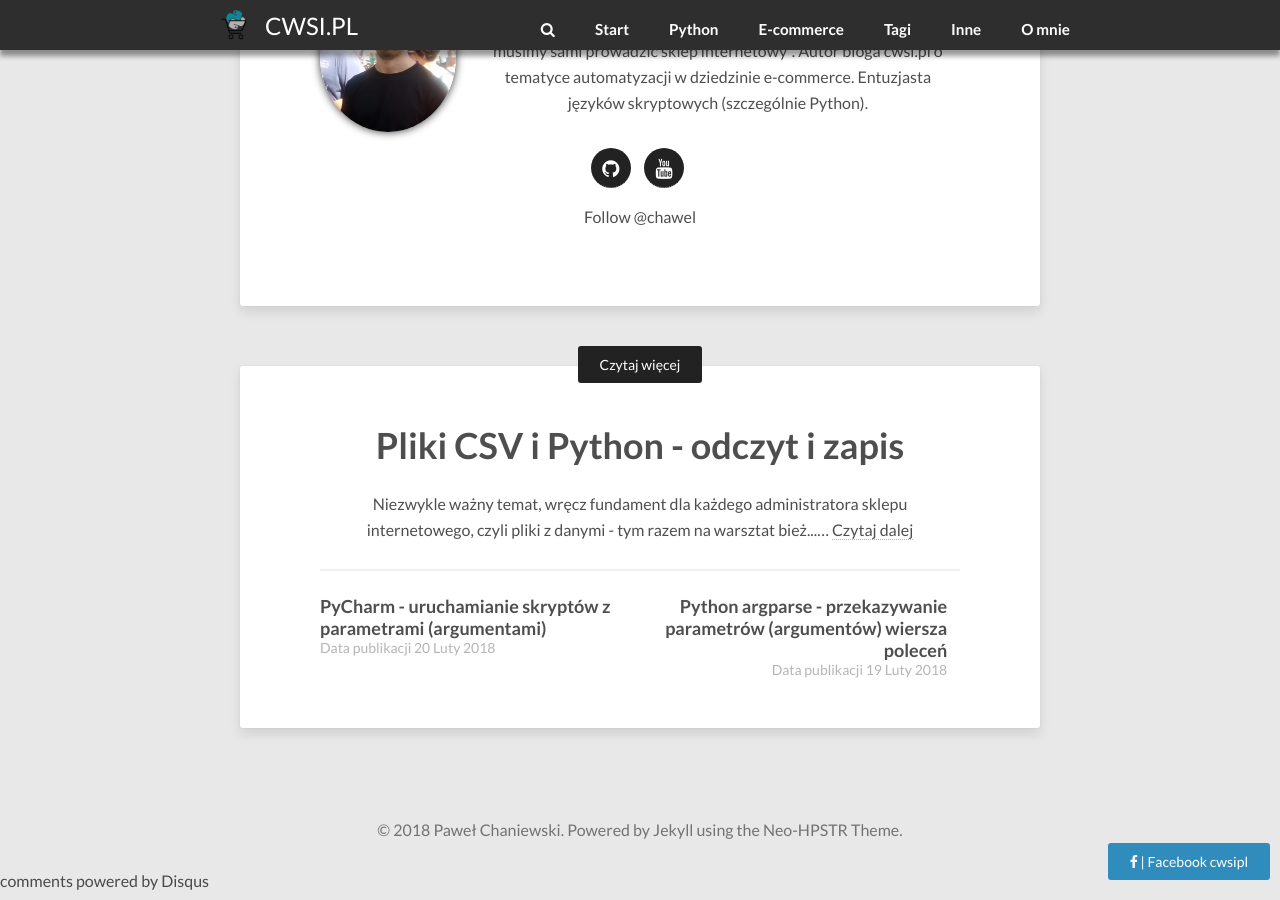
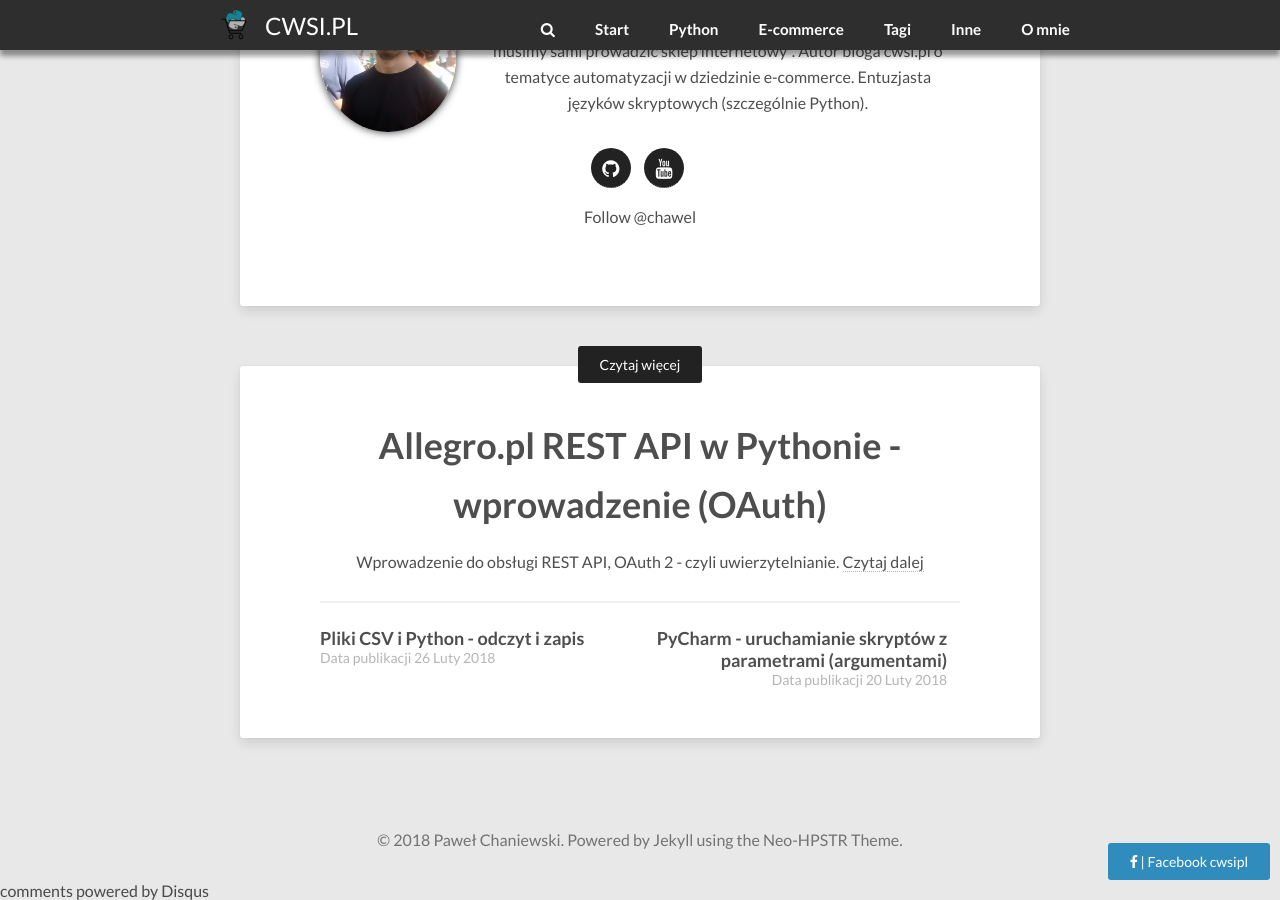
Before and after one commit to chawel/blog-test, a Jekyll site: the page built from _posts/ecommerce/allegro/2018-03-09-podstawy-obslugi-web-api-allegro-pl-web-services-i-modul-suds-jurko-w-pythonie.md, in a window 1280 px wide and 900 px high, scrolled down 9371 px. Built offline with Jekyll 4.4.1, drawn with Linux system fonts in a browser that asks for light colours; nearby versions of some CDN libraries; comment, search, counter and statistics services are not loaded; some of the changed lines change nothing that is shown.

Commit message:
New post: Allegro REST API - wprowadzenie

````diff
--- a/_posts/ecommerce/allegro/2018-03-09-podstawy-obslugi-web-api-allegro-pl-web-services-i-modul-suds-jurko-w-pythonie.md
+++ b/_posts/ecommerce/allegro/2018-03-09-podstawy-obslugi-web-api-allegro-pl-web-services-i-modul-suds-jurko-w-pythonie.md
@@ -3,7 +3,7 @@
 title: Podstawy obsługi Web API Allegro.pl - Web Services i moduł suds-jurko w Pythonie
 modified:
 categories: ecommerce/allegro
-description:
+description: Wprowadzenie do obsługi WebAPI - protokół SOAP, WSDL oraz moduł suds
 tags: [allegro, web services, suds, python]
 image:
   feature: allegro_webapi_schemat.png
--- /dev/null
+++ b/_posts/ecommerce/allegro/2018-03-23-allegro-pl-rest-api-w-pythonie-wprowadzenie.md
@@ -0,0 +1,237 @@
+---
+layout: post
+title: Allegro.pl REST API w Pythonie - wprowadzenie (OAuth)
+modified:
+categories: ecommerce/allegro
+description: Wprowadzenie do obsługi REST API, OAuth 2 - czyli uwierzytelnianie.
+tags: [allegro, rest, python]
+image:
+  feature: rest_allegro.jpg
+  credit:
+  creditlink:
+comments:
+share:
+date: 2018-03-23T23:26:17+01:00
+---
+
+Wpis o tym jak zacząć korzystać z REST API serwisu Allegro.pl w skryptach pisanych w Pythonie. Postaram się wyjaśnić niezbędne minimum, do tego by zacząć od razu korzystać z API.
+
+<!-- more -->
+
+Jeżeli czytałeś poprzedni wpis [Podstawy REST API - Obsługa API platformy Shoper]({{ site.baseurl }}{% post_url ecommerce/shoper/2018-02-12-podstawy-restapi-obsluga-api-platformy-shoper %})
+ to prawdopodobnie kilka razy będziesz miał wrażenie *deja vu*, ale nic dziwnego, skoro znowu omawiamy serwis o architekturze REST. Standardowo, nie będę tłumaczył zasad działania tego typu serwisu, ani nie będę wnikał w poszczególne metody HTTP do jego obsługi. Zainteresowanych teorią odsyłam do [Oficjalnej Dokumentacji](https://developer.allegro.pl/about/), gdzie jest to całkiem nieźle wyjaśnione.
+
+## Wstęp
+Na początek, musimy wykonać pewne czynności aby uzyskać dostęp do REST API, czyli zarejestrować naszą aplikację (lub skrypt jak kto woli), uzyskując przy tym dane dostępowe do REST API potrzebne do uzyskania *token*.
+
+### Istotna uwaga:
+**Na chwilę obecną nie możemy "odwiązać" aplikacji, inaczej mówiąc, raz podwiązana aplikacja do konta - zawsze będzie miała dostęp do API. Tak samo z wygenerowanymi danymi dostępowymi - nie można ich zdjąć czy odwołać dostępu za ich pomocą - dlatego lepiej jest nie umieszczać ich w kodzie źródłowym programu czy chwalić się nimi.**
+
+
+Pełna instrukcja jak działa rejestracja aplikacji oraz cała procedura opisana została w [Oficjalnej Dokumentacji - Rejestracja Aplikacji](https://developer.allegro.pl/auth/).
+
+Dla osób z *tekstowstrętem*, cały proces w obrazkach.
+{% capture images %}
+	/images/allegro/allegro_rest_reg1.png
+	/images/allegro/allegro_rest_reg2.png
+	/images/allegro/allegro_rest_reg3.png
+{% endcapture %}
+{% include gallery images=images caption="Proces rejestracji aplikacji" cols=2 %}
+
+## Uzyskanie tokena (uwierzytelnienie aplikacji)
+Będziemy brali udział w zabawie zwanej [OAuth 2.0](https://oauth.net/2/) - polega ona na wykonaniu kilku czynności, aby udzielić naszej aplikacji uprawnień do wykonywania operacji w imieniu naszego konta na allegro. Po kolei:
+
+1. Rejestrujemy naszą aplikację (to już za nami) i uzyskanie danych dostępowych
+2. Wysyłamy żądanie do odpowiedniego endpointa przekazując dane dostępowe oraz tzw. *redirect uri* (o nim za chwilę)
+3. W tym momencie w graficznym interfejsie (zwykle dzięki otwarciu się przeglądarki) zostaniemy przekierowani do formularza logowania do naszego konta na Allegro.pl
+4. Wyrażamy zgodę na powiązanie aplikacji z naszym kontem na Allegro.pl
+5. Teraz, na adres podany w *redirect_uri* zostanie wysłany *kod autoryzacyjny* (jest on **jednorazowy i ważny 10 sekund!**)
+6. Wysyłamy kolejne żądanie na odpowiedni adres, w którego ciele przekazujemy odpowiednią zawartość, w tym wcześniej uzyskany *kod autoryzacyjny*.
+7. Zwrócona odpowiedź (w formie JSON) powinna zawierać nasz *token* - czyli ciąg znaków używany do uwierzytelniania naszych poczynań przez REST API.
+
+Jest trochę tego, więc od razu zaczynamy implementację - kod omówiony w komentarzach.
+
+{% highlight python %}
+import requests
+from http.server import BaseHTTPRequestHandler, HTTPServer
+import webbrowser
+
+# Dla ułatwienia, definiujemy domyślne wartości (tak zwane stałe), są one uniwersalne
+DEFAULT_OAUTH_URL = 'https://allegro.pl/auth/oauth'
+DEFAULT_REDIRECT_URI = 'http://localhost:8000'
+
+# Implementujemy funkcję, której parametry przyjmują kolejno:
+#  - client_id (ClientID), api_key (API Key) oraz opcjonalnie redirect_uri i oauth_url
+# (jeżeli ich nie podamy, zostaną użyte domyślne zdefiniowane wyżej)
+def get_access_code(client_id, api_key, redirect_uri=DEFAULT_REDIRECT_URI, oauth_url=DEFAULT_OAUTH_URL):
+    # zmienna auth_url zawierać będzie zbudowany na podstawie podanych parametrów URL do zdobycia kodu
+    auth_url = '{}/authorize' \
+               '?response_type=code' \
+               '&client_id={}' \
+               '&api-key={}' \
+               '&redirect_uri={}'.format(oauth_url, client_id, api_key, redirect_uri)
+
+    # uzywamy narzędzia z modułu requests - urlparse - służy do spardowania podanego url
+    # (oddzieli hostname od portu)
+    parsed_redirect_uri = requests.utils.urlparse(redirect_uri)
+
+    # definiujemy nasz serwer - który obsłuży odpowiedź allegro (redirect_uri)
+    server_address = parsed_redirect_uri.hostname, parsed_redirect_uri.port
+
+    # Ta klasa pomoże obsłużyć zdarzenie GET na naszym lokalnym serwerze
+    # - odbierze żądanie (odpowiedź) z serwisu allegro
+    class AllegroAuthHandler(BaseHTTPRequestHandler):
+        def __init__(self, request, address, server):
+            super().__init__(request, address, server)
+
+        def do_GET(self):
+            self.send_response(200, 'OK')
+            self.send_header('Content-Type', 'text/html')
+            self.end_headers()
+
+            self.server.path = self.path
+            self.server.access_code = self.path.rsplit('?code=', 1)[-1]
+
+    # Wyświetli nam adres uruchomionego lokalnego serwera
+    print('server_address:', server_address)
+
+    # Uruchamiamy przeglądarkę, przechodząc na adres zdefiniowany do uzyskania kodu dostępu
+    # wyświetlić się powinien formularz logowania do serwisu Allegro.pl
+    webbrowser.open(auth_url)
+
+    # Uruchamiamy nasz lokalny web server na maszynie na której uruchomiony zostanie skrypt
+    # taki serwer dostępny będzie pod adresem http://localhost:8000 (server_address)
+    httpd = HTTPServer(server_address, AllegroAuthHandler)
+    print('Waiting for response with access_code from Allegro.pl (user authorization in progress)...')
+
+    # Oczekujemy tylko jednego żądania
+    httpd.handle_request()
+
+    # Po jego otrzymaniu zamykamy nasz serwer (nie obsługujemy już żadnych żądań)
+    httpd.server_close()
+
+    # Klasa HTTPServer przechowuje teraz nasz access_code - wyciągamy go
+    _access_code = httpd.access_code
+
+    # Dla jasności co się dzieje - wyświetlamy go na ekranie
+    print('Got an authorize code: ', _access_code)
+
+    # i zwracamy jako rezultat działania naszej funkcji
+    return _access_code
+{% endhighlight %}
+
+W czasie działania tej funkcji, powinna otworzyć się nam przeglądarka z formularzem logowania do serwisu Allegro.pl, logujemy się, następnie wyświetli się komunikat z zapytaniem, czy wyrażamy zgodę na powiązanie aplikacji która o to prosi - zgadzamy się. **(pkt. 3-4)**
+
+{% capture images %}
+	/images/allegro/allegro_rest_auth1.png
+	/images/allegro/allegro_rest_auth2.png
+{% endcapture %}
+{% include gallery images=images caption="Proces autentykacji aplikacji" cols=2 %}
+
+Wynikiem tej operacji powinno być uzyskanie *kodu autoryzacyjnego* **(pkt. 5)**
+```
+>> access_code = get_access_code('<client_id>', '<api_key>')
+server_address: ('localhost', 8000)
+Waiting for response with access_code from Allegro.pl (user authorization in progress)...
+127.0.0.1 - - [30/Mar/2018 12:42:06] "GET /?code=xxxxxxxxxxxxxxxxxxxxx HTTP/1.1" 200 -
+Got an authorize code:  xxxxxxxxxxxxxxxxxxxxx
+```
+
+**W ciągu 10 sekund** musimy przekazać `access_code` w żądaniu typu *POST* na adres HTTP `https://allegro.pl/auth/oauth/token` z odpowiednim nagłówkiem zawierającym `client_id` oraz `client_secret` (oba otrzymaliśmy przy rejestracji naszej aplikacji) w formie zakodowanej Base64. **(pkt. 6)**
+{% highlight python %}
+def sign_in(client_id, client_secret, access_code, api_key, redirect_uri=DEFAULT_REDIRECT_URI, oauth_url=DEFAULT_OAUTH_URL):
+    token_url = oauth_url + '/token'
+
+    access_token_data = {'grant_type': 'authorization_code',
+                         'code': access_code,
+                         'api-key': api_key,
+                         'redirect_uri': redirect_uri}
+
+    response = requests.post(url=token_url,
+                             auth=requests.auth.HTTPBasicAuth(client_id, client_secret),
+                             data=access_token_data)
+
+    return response.json()
+{% endhighlight %}
+
+I na koniec otrzymujemy odpowiedź w formie *JSON*, który zawiera `access_token` oraz `refresh_token`. Możemy zapisać oba **(byle w bezpieczny sposób!)** w pliku, bazie, na kartce nie polecam - i korzystać już bezpośrednio z nich nie powtarzając całego procesu.
+
+Czas ważności `access_token` określony jest w `expires_in` (w sekundach - będzie to 12 godzin), po tym czasie należy wykorzystać `refresh_token` aby uzyskać nowy zestaw zawierający nowy `access_token` (oraz nowy `refresh_token`), który to znowu ważny jest następne 12 godzin. Można tak przedłużać przez następne 365 dni, po tym czasie będziemy musieli znowu zalogować się do allegro przez formularz (czyli powtórzyć cały proces opisany wyżej).
+```
+>> print(sign_in('<client_id>', '<client_secret>', access_code, '<api_key>'))
+{'access_token': 'xxxxxx',
+'token_type': 'bearer',
+'refresh_token': 'xxxxxxxxxx',
+'expires_in': 43199,
+'scope': 'allegro_api',
+'jti': 'xxxx-xxxx-xxxx-xxxx-xxx'}
+```
+
+## Przedłużanie ważności tokena
+Kiedy minie 12 godzin od uzyskania `access_token`, staje się on nieważny i nie możemy z jego pomocą uwierzytelnić naszej aplikacji. Należy skorzystać z `refresh_token` do jego odświeżenia.
+{% highlight python %}
+def refresh_token(client_id, client_secret, refresh_token, api_key, redirect_uri=DEFAULT_REDIRECT_URI, oauth_url=DEFAULT_OAUTH_URL):
+    token_url = oauth_url + '/token'
+
+    access_token_data = {'grant_type': 'refresh_token',
+                         'api-key':  api_key,
+                         'refresh_token': refresh_token,
+                         'redirect_uri': redirect_uri}
+
+    response = requests.post(url=token_url,
+                             auth=requests.auth.HTTPBasicAuth(client_id, client_secret),
+                             data=access_token_data)
+
+    return response.json()
+{% endhighlight %}
+
+Przykładowe wywołanie
+```
+>> print(refresh_token('<client_id>', '<client_secret>', '<refresh_token>', '<api_key>'))
+{'access_token': 'xxxxxx',
+'token_type': 'bearer',
+'refresh_token': 'xxxxxxxxxx',
+'expires_in': 43199,
+'scope': 'allegro_api',
+'jti': 'xxxx-xxxx-xxxx-xxxx-xxx'}
+```
+
+I tak w koło przez kolejne 365 dni.
+
+## Korzystanie z zasobów REST API
+
+Nie chcę dodawać zbyt wiele do i tak już obszernego wpisu, dlatego pokażę jedynie działający koncept jak można wykorzystać uzyskany `access_token` do uwierzytelnienia żądań wysyłanych do API. Chcę poświęcić zagadnieniu żądań HTTP (POST, GET, PUT itd.) osobny wpis. W przedstawionym przykładzie uzyskujemy *ID* karty gwarancji, zdefiniowanej w ustawieniach sprzedaży (jest to element wymagany do wystawienia aukcji z nowym opisem). Odwołując się do zasobu `/after-sales-service-conditions/warranties` musimy przekazać metodą *GET* również parametr `sellerId`.
+
+Wyjaśnię tylko czym jest `sellerId` - jest to *identyfikator* naszego konta, można go uzyskać przez *WebAPI*, ale łatwiej jest po prostu wejść w [Moja karta użytkownika](https://allegro.pl/uzytkownik/oceny), odnośnik do niej (URL) zawiera właśnie nasze `sellerId`
+
+`https://allegro.pl/uzytkownik/<seller_Id>/oceny`
+
+{% highlight python %}
+# Budujemy nagłówek naszego żądania (wymagany)
+headers = {}
+headers['charset'] = 'utf-8'
+headers['Accept-Language'] = 'pl-PL'
+headers['Content-Type'] = 'application/json'
+headers['Api-Key'] = api_key
+headers['Accept'] = 'application/vnd.allegro.public.v1+json'
+headers['Authorization'] = "Bearer {}".format(access_token)
+
+# Inicjujemy naszą sesję (przechowuje nagłówki itd.)
+# konstrukcja with pozwala na użycie sesji tylko w jej obrębie
+# kiedy wyczerpią się instrukcje wewnątrz niej
+# straci ona ważność (zostanie zamknięta)
+with requests.Session() as session:
+    session.headers.update(headers)
+
+    response = session.get(DEFAULT_API_URL + '/after-sales-service-conditions/warranties',
+                           params={'sellerId':'<nasz_sellerId>'})
+
+    # Wypisz odpowiedź w formacie JSON
+    print(response.json())
+
+# Dla przykładu: tutaj już opuściliśmy nasz 'with'
+print("Koniec programu")
+# umieszczając w tym miejscu
+# np. print(session) otrzymalibyśmy błąd - ponieważ już nie istnieje.
+
+{% endhighlight %}
````
Also changed, not shown: Gemfile.lock, images/allegro/allegro_rest_auth1.png (added), images/allegro/allegro_rest_auth2.png (added), images/allegro/allegro_rest_reg1.png (added), images/allegro/allegro_rest_reg2.png (added), images/allegro/allegro_rest_reg3.png (added), images/rest_allegro.jpg (added).
